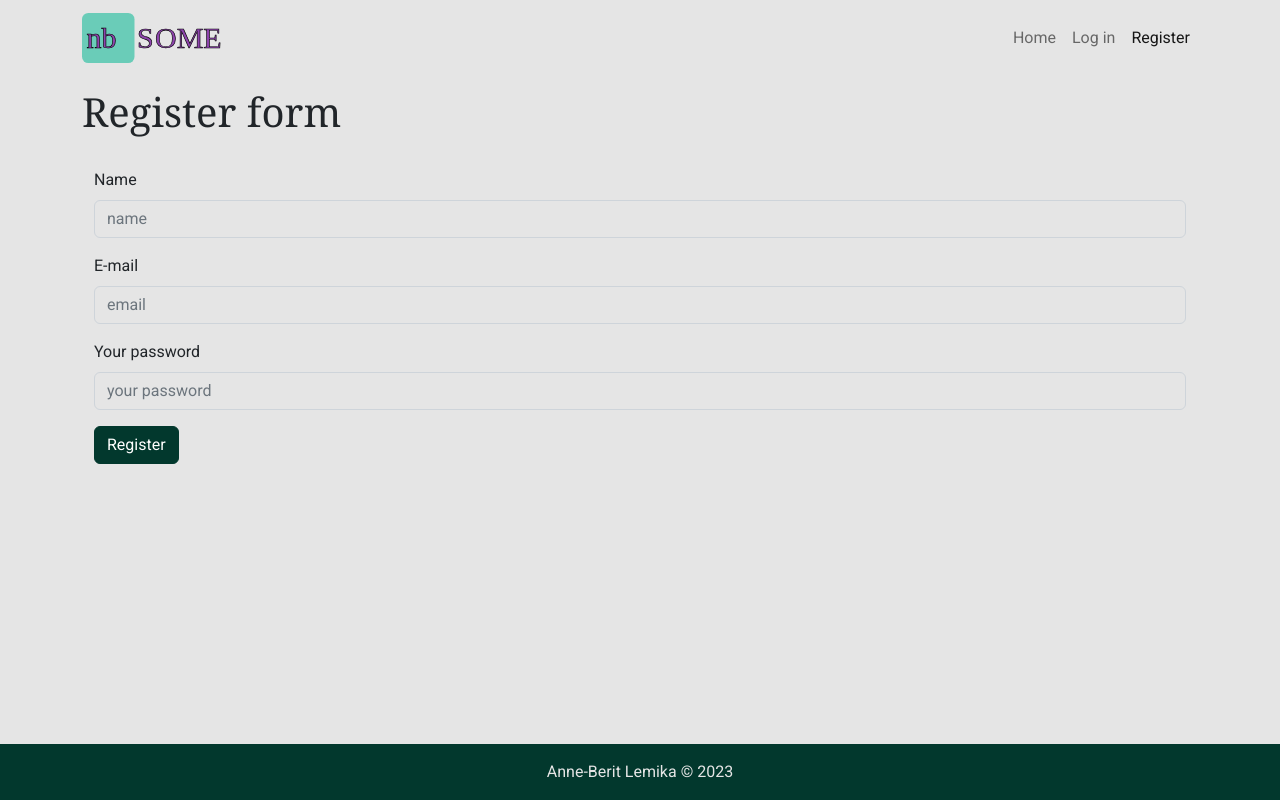
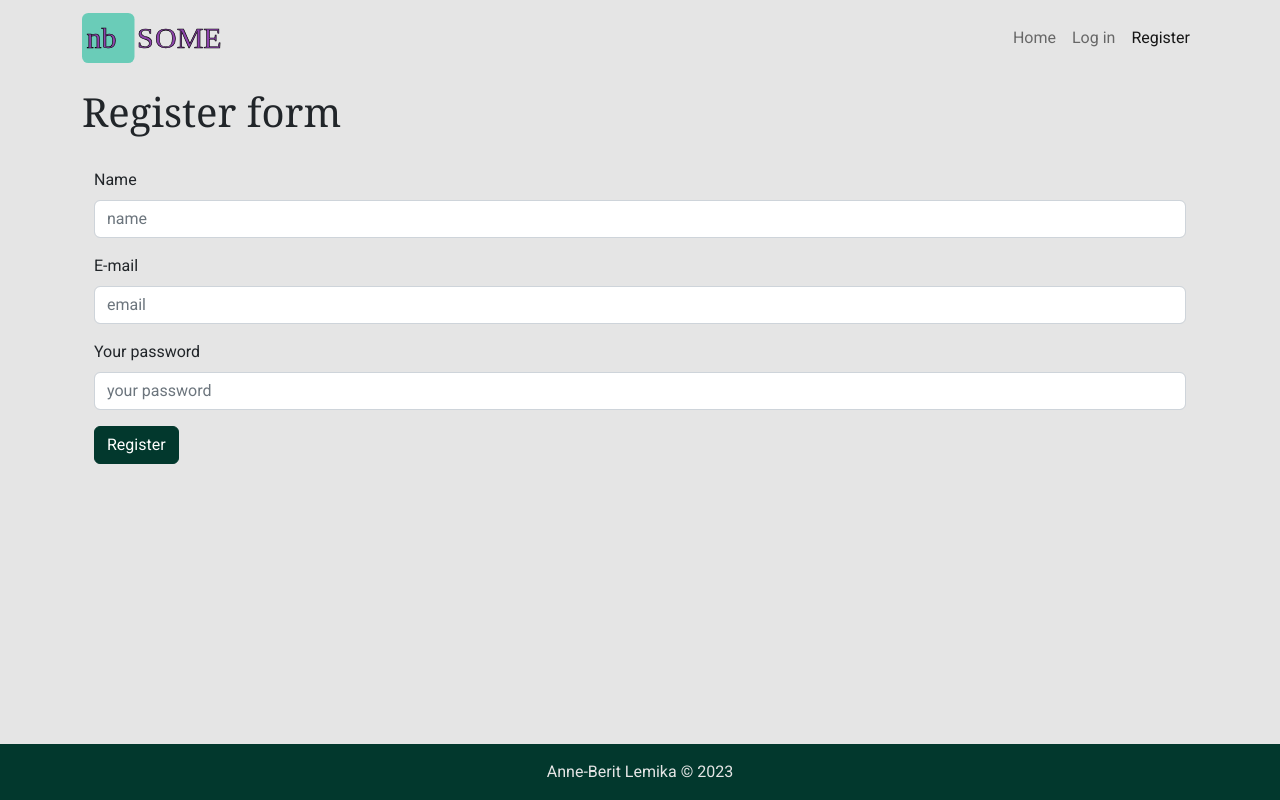
Before and after one commit to Noroff-FEU-Assignments/project-exam-2-dumblond, a React (Vite) app: page /register in a window 1280 px wide. Built offline with nearby package versions, Linux system fonts and the light colour scheme; a web font is replaced by a local one.

Commit message:
White backround in forms

```diff
--- a/src/components/forms/LoginForm.jsx
+++ b/src/components/forms/LoginForm.jsx
@@ -71,7 +71,11 @@ function LoginForm() {
           <fieldset disabled={submitted}>
             <Form.Group className="my-3" controlId="email">
               <FormLabel>E-mail</FormLabel>
-              <Form.Control placeholder="email" {...register("email")} />
+              <Form.Control
+                placeholder="email"
+                {...register("email")}
+                className="bg-white"
+              />
               {errors.email && (
                 <ValidationError>{errors.email.message}</ValidationError>
               )}
@@ -81,6 +85,7 @@ function LoginForm() {
               <Form.Control
                 type="password"
                 placeholder="password"
+                className="bg-white"
                 {...register("password")}
               />
               {errors.password && (
--- a/src/components/forms/MakePost.jsx
+++ b/src/components/forms/MakePost.jsx
@@ -86,6 +86,7 @@ function MakePost() {
             <Form.Control
               type="text"
               placeholder="Title"
+              className="bg-white"
               {...register("title")}
             />
             {errors.title && (
@@ -99,6 +100,7 @@ function MakePost() {
               as="textarea"
               rows={8}
               placeholder="Body (max 280 characters)"
+              className="bg-white"
               {...register("body")}
             />
             {errors.body && (
@@ -110,6 +112,7 @@ function MakePost() {
             <Form.Control
               type="text"
               placeholder="https://..."
+              className="bg-white"
               {...register("media")}
             />
             {errors.media && (
--- a/src/components/forms/RegistrationForm.jsx
+++ b/src/components/forms/RegistrationForm.jsx
@@ -100,7 +100,11 @@ function RegistrationForm() {
       <Form onSubmit={handleSubmit(onSubmit)}>
         <Form.Group className="my-3" controlId="name">
           <Form.Label>Name</Form.Label>
-          <Form.Control placeholder="name" {...register("name")} />
+          <Form.Control
+            placeholder="name"
+            {...register("name")}
+            className="bg-white"
+          />
           {errors.name && (
             <ValidationError>{errors.name.message}</ValidationError>
           )}
@@ -108,7 +112,11 @@ function RegistrationForm() {
 
         <Form.Group className="mb-3" controlId="email">
           <Form.Label>E-mail</Form.Label>
-          <Form.Control placeholder="email" {...register("email")} />
+          <Form.Control
+            placeholder="email"
+            {...register("email")}
+            className="bg-white"
+          />
           {errors.email && (
             <ValidationError>{errors.email.message}</ValidationError>
           )}
@@ -119,6 +127,7 @@ function RegistrationForm() {
           <Form.Control
             type="password"
             placeholder="your password"
+            className="bg-white"
             {...register("password")}
           />
           {errors.password && (
```
